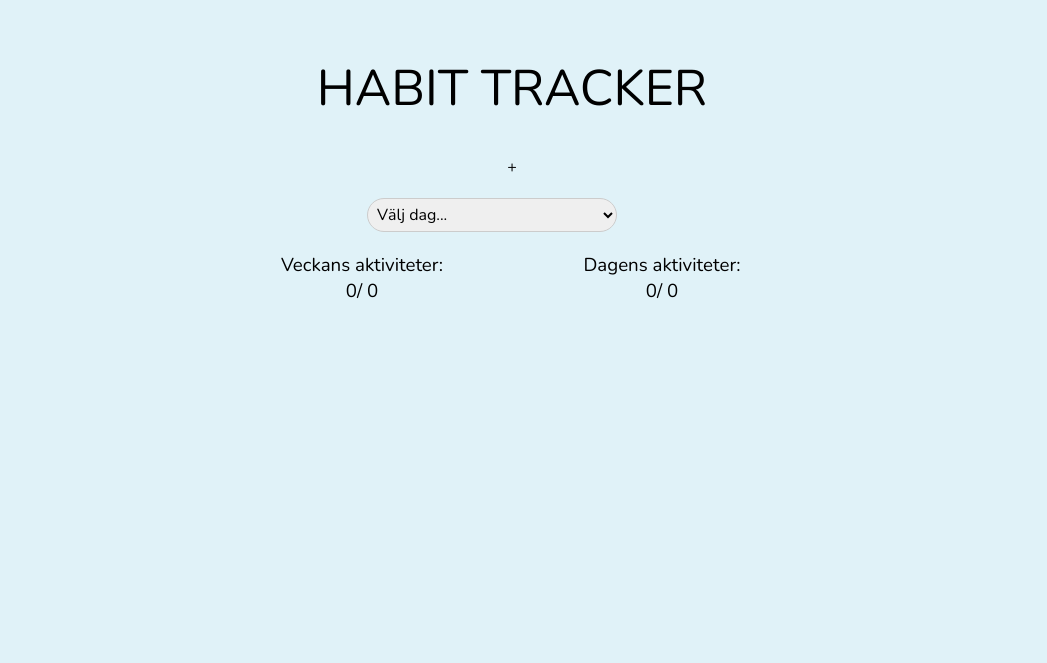
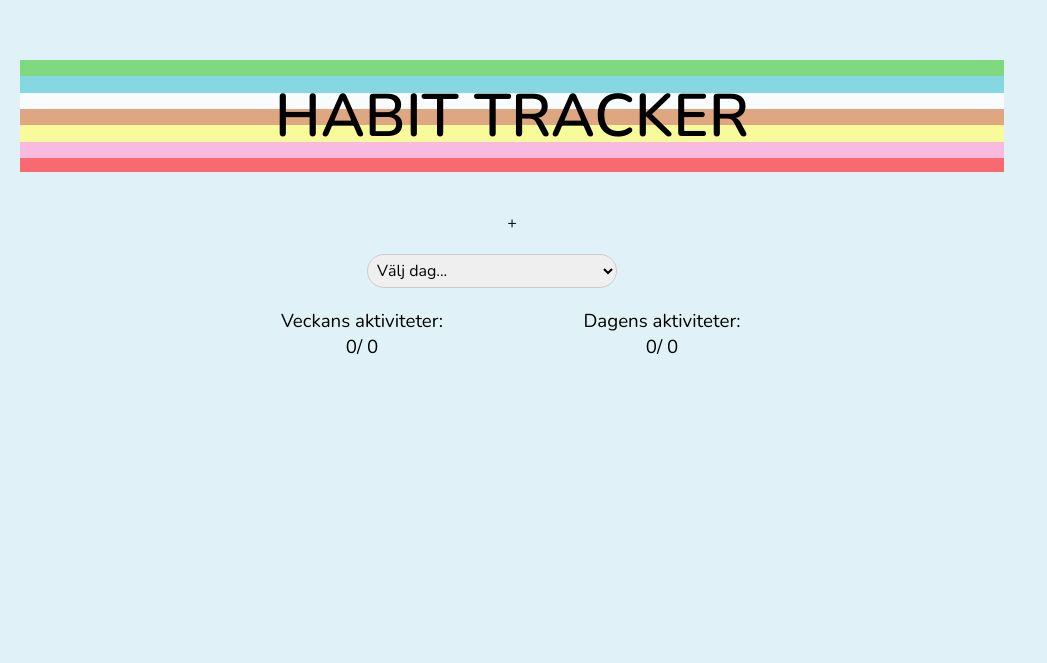
Before and after one commit to CissiWong/habit-tracker, a React app in the folder code/: page / in a window 1280 px wide. Shown: the whole page, without its empty margins (0-1047 px from the left). Built offline with nearby package versions, Linux system fonts and the light colour scheme.

Commit message:
Habitlogogoogogo

```diff
--- a/code/src/components/library/dayView.css
+++ b/code/src/components/library/dayView.css
@@ -61,5 +61,8 @@ h3 {
 }
 
 #headline {
-  font-size: 50px;
+  font-size: 60px;
+  padding: 15px;
+  background: url("./habit_logo_opacity.png") 0 0 repeat;
+  font-weight: 600;
 }
```
Also changed, not shown: code/src/components/library/habit_logo.png (added), code/src/components/library/habit_logo2.png (added), code/src/components/library/habit_logo_horizont.png (added), code/src/components/library/habit_logo_opacity.png (added).
